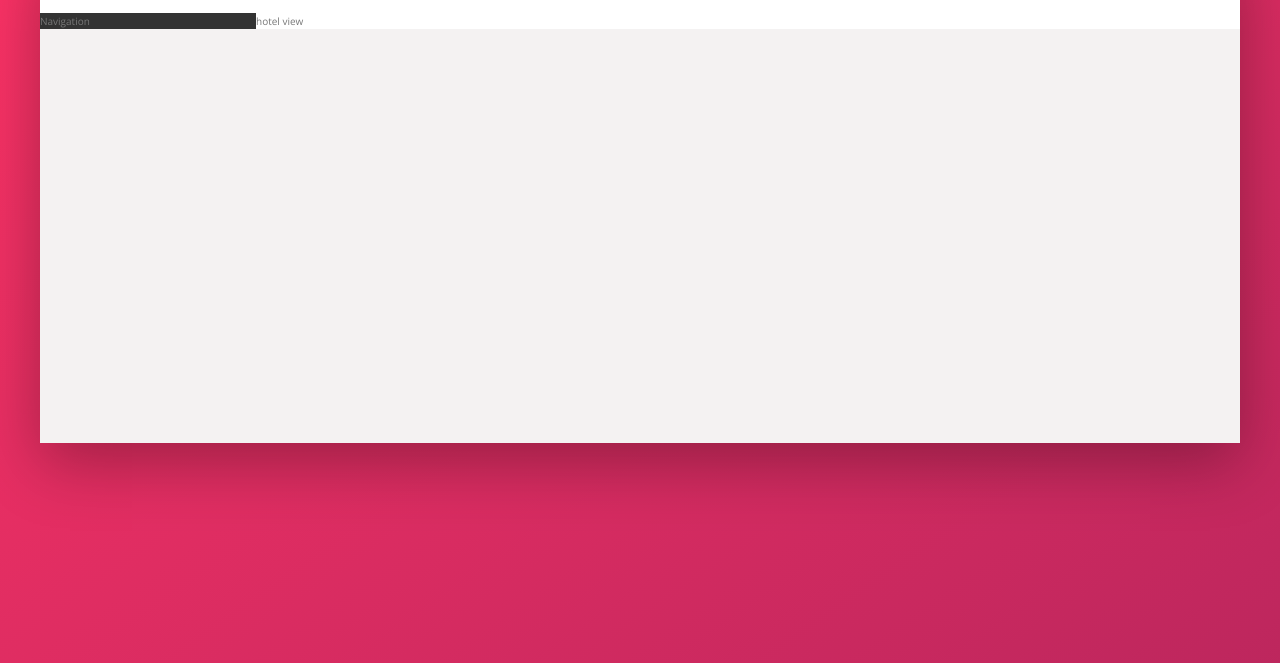
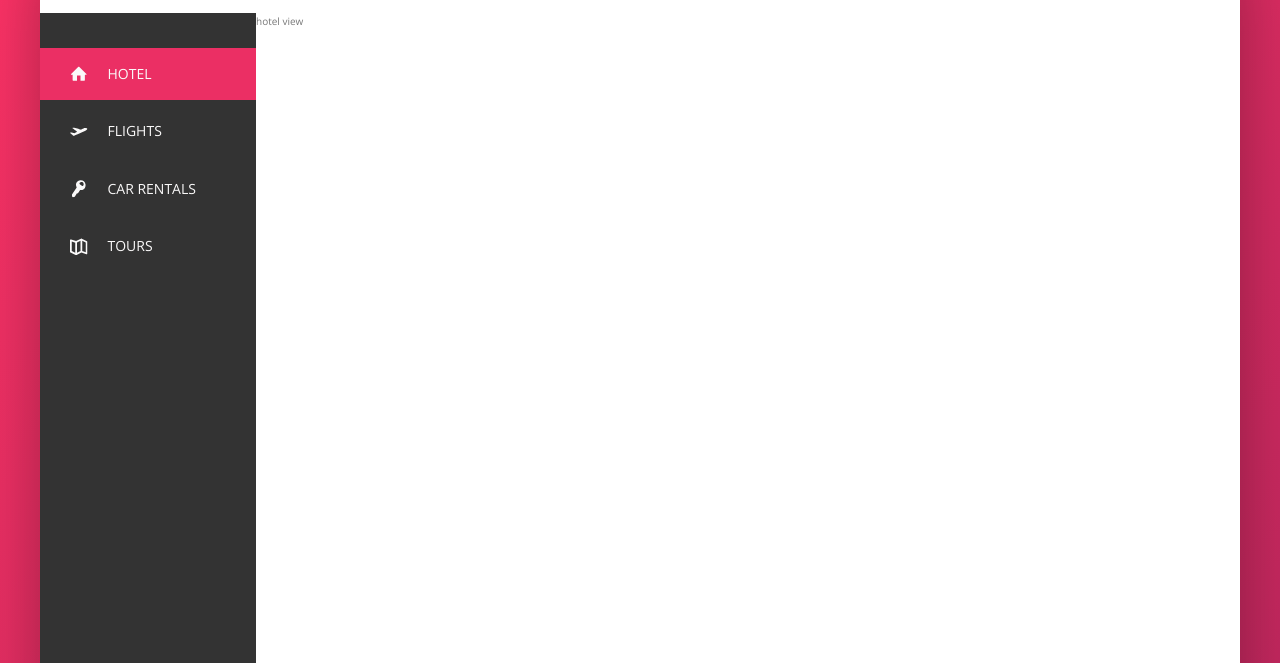
Before and after one commit to electro75/Trillo, a website: page index.html in a window 1280 px wide. Shown: the part 137-800 px from the top of the page. Drawn offline with nearby package versions, Linux system fonts and the light colour scheme.

Commit message:
add animation and styling for side navigation

```diff
--- a/index.html
+++ b/index.html
@@ -48,7 +48,44 @@
             </header>
             <div class="content">
                 <nav class="sidebar">
-                    Navigation
+                    <ul class="side-nav" >
+                        <li class="side-nav__item side-nav__item--active">
+                            <a href="#" class="side-nav__link">
+                                <svg class="side-nav__icon">
+                                    <use xlink:href="img/sprite.svg#icon-home"></use>
+                                </svg>
+                                <span>Hotel</span>
+                            </a>
+                        </li>
+                        <li class="side-nav__item">
+                            <a href="" class="side-nav__link">
+                                <svg class="side-nav__icon">
+                                    <use xlink:href="img/sprite.svg#icon-aircraft-take-off"></use>
+                                </svg>
+                                <span>Flights</span>
+                            </a>
+                        </li>
+                        <li class="side-nav__item">
+                            <a href="" class="side-nav__link">
+                                <svg class="side-nav__icon">
+                                    <use xlink:href="img/sprite.svg#icon-key"></use>
+                                </svg>
+                                Car Rentals
+                            </a>
+                        </li>
+                        <li class="side-nav__item">
+                            <a href="" class="side-nav__link">
+                                <svg class="side-nav__icon">
+                                    <use xlink:href="img/sprite.svg#icon-map"></use>
+                                </svg>
+                                <span>Tours</span>
+                            </a>
+                        </li>
+                    </ul>
+
+                    <div class="legal">
+                        &copy; 2017 by trillo. All rights reserved.
+                    </div>
                 </nav>
                 <main class="hotel-view">
                     hotel view
--- a/sass/_components.scss
+++ b/sass/_components.scss
@@ -121,3 +121,84 @@
 
     }
 }
+
+
+/////////////////////////////////
+// SIDE NAVIGATION
+
+.side-nav {
+
+    font-size: 1.4rem;
+    list-style: none;
+    margin-top: 3.5rem;
+
+    &__item {
+        position: relative;
+
+        &:not(:last-child) {
+            margin-bottom: .5rem;
+        }
+
+        &::before {
+            content: "";
+            position: absolute;
+            top:0;
+            left: 0;
+            height: 100%;
+
+            width: 3px;
+            background-color: var(--color-primary);
+            transform: scaleY(0);
+            transition: transform .2s,
+                        width .4s cubic-bezier(1, 0, 0, 1) .2s,
+                        background-color .1s;
+        }
+
+        &:hover::before,
+        &--active::before {
+            transform: scaleY(1);
+            width: 100%;
+        }
+
+        &:active::before {
+            background-color: var(--color-primary-light);
+        }
+
+    }
+
+
+
+    &__link:link,
+    &__link:visited {
+        color: var(--color-grey-light-1);
+        text-decoration: none;
+        text-transform: uppercase;
+        padding: 1.5rem 3rem;
+        display: flex;
+        align-items: center;
+        position: relative;
+        z-index: 10;
+    }
+
+    &__list {
+
+    }
+
+    &__icon {
+        width: 1.75rem;
+        height: 1.75rem;
+        margin-right: 2rem;
+        fill: currentColor;
+    }
+}
+
+
+//////////////////////////////////
+// LEGAL TEXT
+
+.legal {
+    font-size: 1.2rem;
+    text-align: center;
+    padding: 2.5rem;
+    color: var(--color-grey-light-4)
+}
--- a/sass/_layout.scss
+++ b/sass/_layout.scss
@@ -24,9 +24,14 @@
     background-color: var(--color-grey-dark-1);
     flex: 0 0 18%;
 
+    display: flex;
+    flex-direction: column;
+    justify-content: space-between;
+
 }
 
 .hotel-view {
     background-color: #fff;
     flex: 1;
+    height: 80rem;
 }
```
Also changed, not shown: css/style.css.
